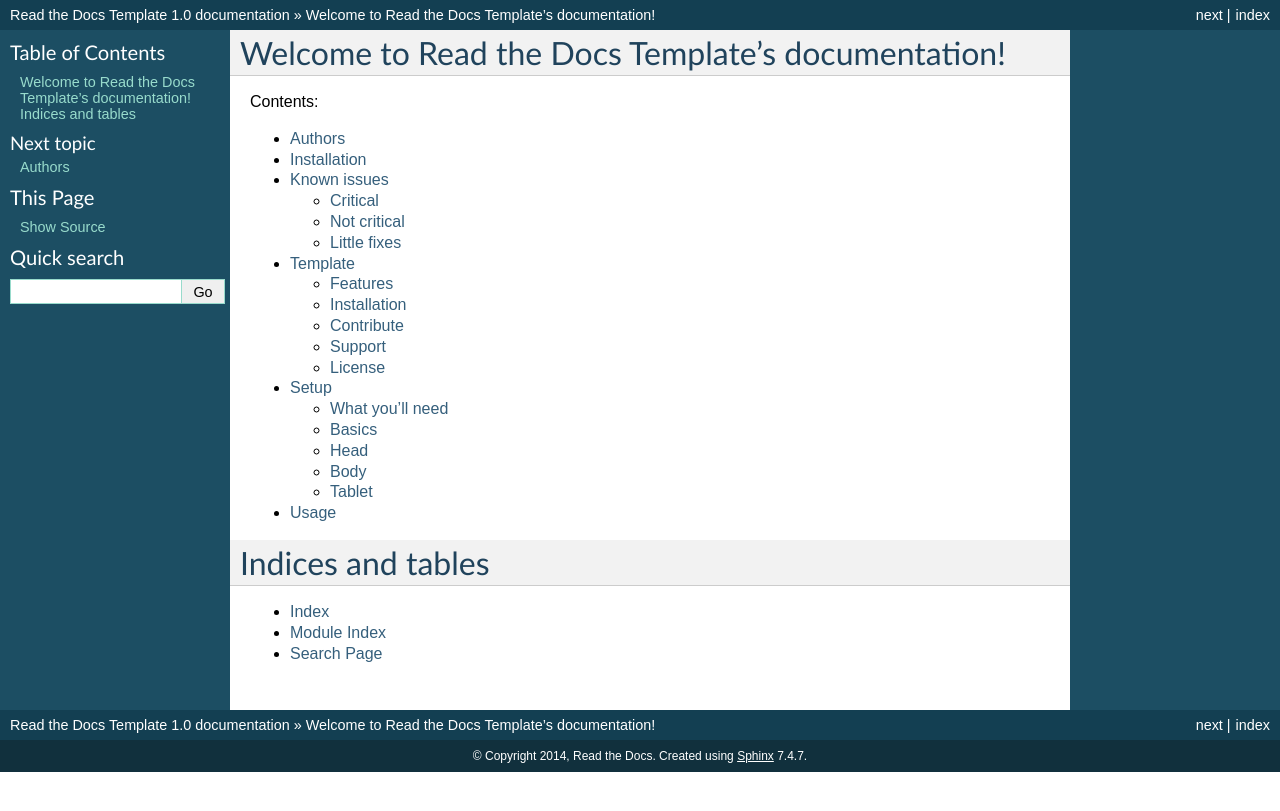
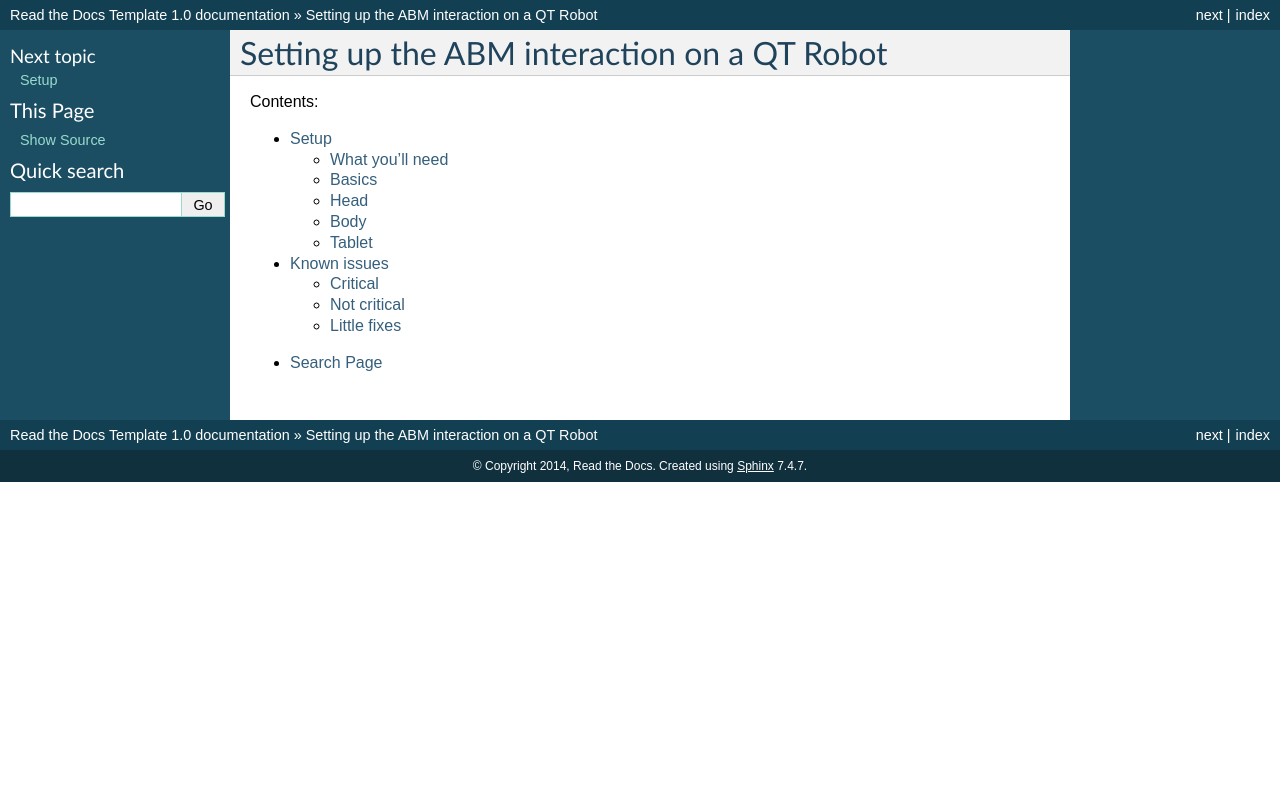
Before and after one commit to robotpt/abm-setup, a Sphinx documentation site: the page built from docs/index.rst, in a window 1280 px wide. Shown: the top 811 px of the page. Built offline with Sphinx 7.4.7, drawn with Linux system fonts in a browser that asks for light colours.

Commit message:
Delete extra files

```diff
--- a/AUTHORS.rst
+++ /dev/null
@@ -1,4 +0,0 @@
-Authors
--------
-
-* Audrow Nash
--- a/docs/authors.rst
+++ /dev/null
@@ -1 +0,0 @@
-.. include:: ../AUTHORS.rst
--- a/docs/contributing.rst
+++ /dev/null
@@ -1 +0,0 @@
-.. include:: ../CONTRIBUTING.rst
--- a/docs/history.rst
+++ /dev/null
@@ -1 +0,0 @@
-.. include:: ../HISTORY.rst
--- a/docs/index.rst
+++ b/docs/index.rst
@@ -1,10 +1,5 @@
-.. Read the Docs Template documentation master file, created by
-   sphinx-quickstart on Tue Aug 26 14:19:49 2014.
-   You can adapt this file completely to your liking, but it should at least
-   contain the root `toctree` directive.
-
-Welcome to Read the Docs Template's documentation!
-==================================================
+Setting up the ABM interaction on a QT Robot
+============================================
 
 Contents:
 
@@ -12,13 +7,7 @@ Contents:
    :maxdepth: 2
    :glob:
 
-   *
+   setup
+   known_issues
 
-
-
-Indices and tables
-==================
-
-* :ref:`genindex`
-* :ref:`modindex`
 * :ref:`search`
--- a/docs/installation.rst
+++ /dev/null
@@ -1,7 +0,0 @@
-============
-Installation
-============
-
-Install the package with pip::
-
-    $ pip install read-the-docs-template
--- a/docs/readme.rst
+++ /dev/null
@@ -1 +0,0 @@
-.. include:: ../README.rst
--- a/docs/usage.rst
+++ /dev/null
@@ -1,7 +0,0 @@
-========
-Usage
-========
-
-To use this template, simply update it::
-
-	import read-the-docs-template
```
Also changed, not shown: README.rst (+2 -36 lines).
